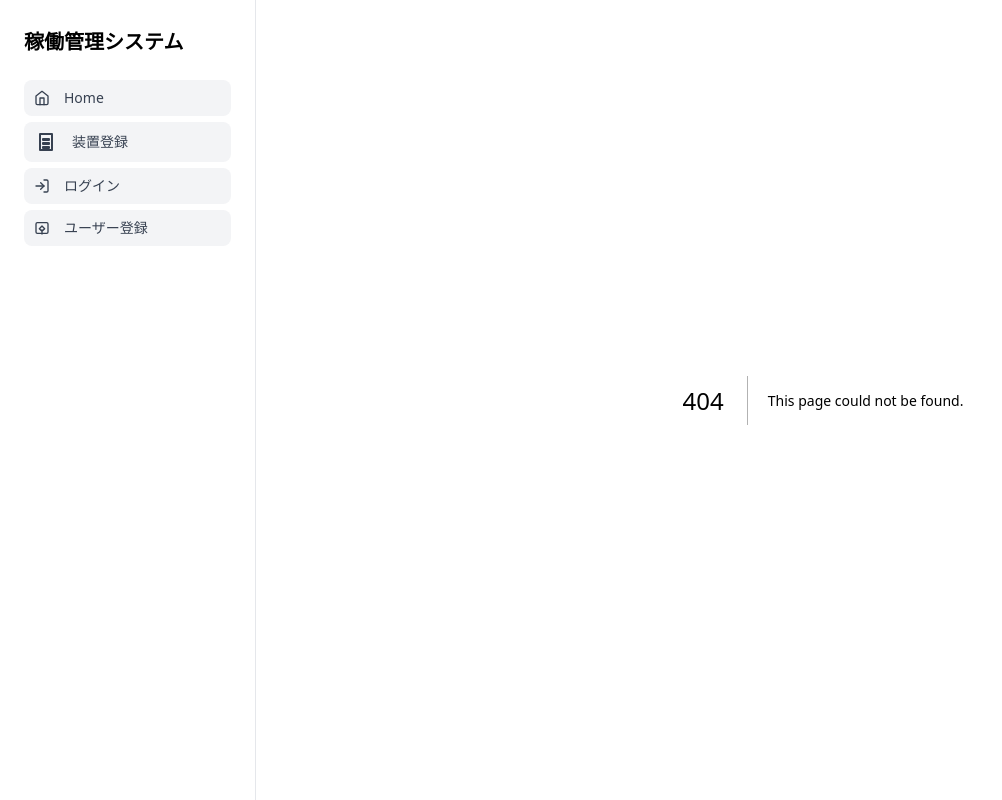
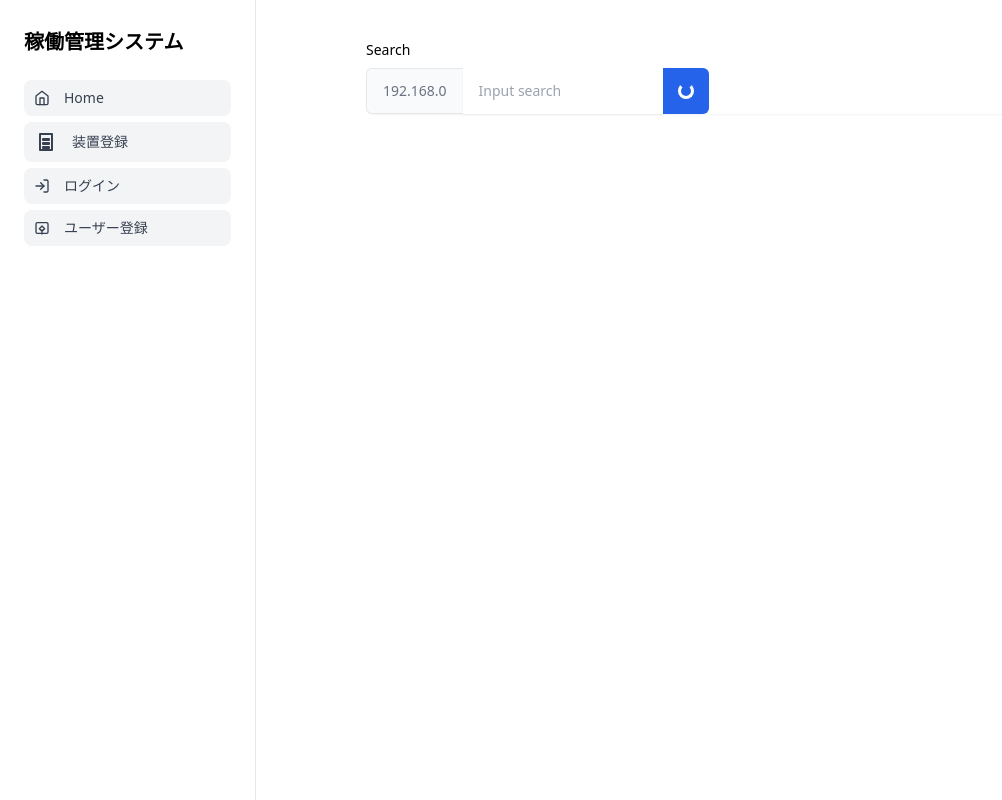
Before and after one commit to tw-mizukami/frontend, a Next.js app: page /registered in a window 1280 px wide. Before the commit this address had no page. Shown: the whole page, without its empty margins (0-1002 px from the left). Built offline with nearby package versions, Linux system fonts and the light colour scheme.

Commit message:
ディレクトリリネーム2

```diff
--- /dev/null
+++ b/src/app/registered/page.tsx
@@ -0,0 +1,72 @@
+'use client';
+
+import React, { useContext, useState } from 'react';
+import { Card } from '../components/Card';
+import { MachineInfoType } from '../MachineInfoType';
+import { MachineInfoProvider, MachineInfoContext } from '../../Providers/MachineInfoProvider'
+
+// 登録画面
+const Registered = () => { // プロパティの正しい取り出し方
+    const { machineInfo, setMachineInfo } = useContext(MachineInfoContext);
+    const [DetecctMessage, SetDetecctMessage] = useState<string | null>(null);
+    const [isLoading, setIsLoading] = useState(false);
+
+    const MachineInfo: MachineInfoType[] = [
+        {
+            ip: '192.168.0.100',
+            speed: '15000',
+            good_num: '10000000',
+            ng_num: '1500'
+        }
+    ];
+
+    const DetectClick = () => {
+        // 入力に誤りがないか確認
+        setIsLoading(true);
+        // ここで、Backendに指定したIPアドレスの装置があるか問い合わせる。
+        // あれば、装置情報を表示。なければ検出できませんでした。のメッセージを表示
+
+        setTimeout(() => {
+            SetDetecctMessage('検出完了');
+
+
+            setIsLoading(false);
+        }, 3000); // 3000ミリ秒 = 3秒
+    };
+
+    const RegisteredClick = () => {
+        //setMachineInfo(MachineInfo);
+        //SetDetecctMessage(null);
+    };
+
+    return (
+        <div className="mt-10">
+            <div className="mb-10">
+                <label htmlFor="hs-search-box-with-loading-3" className="block text-sm font-medium mb-2 dark:text-white">Search</label>
+                <div className="flex rounded-lg shadow-sm">
+                    <span className="px-4 inline-flex items-center min-w-fit rounded-s-md border border-e-0 border-gray-200 bg-gray-50 text-sm text-gray-500 dark:bg-neutral-700 dark:border-neutral-700 dark:text-neutral-400">192.168.0</span>
+                    <input type="text" id="hs-search-box-with-loading-3" name="hs-search-box-with-loading-3" className="py-3 px-4 block w-[200px] border-gray-200 shadow-sm rounded-0 text-sm focus:z-10 focus:border-blue-500 focus:ring-blue-500 disabled:opacity-50 disabled:pointer-events-none dark:bg-neutral-900 dark:border-neutral-700 dark:text-neutral-400 dark:placeholder-neutral-500 dark:focus:ring-neutral-600" placeholder="Input search" />
+                    <button type="button" onClick={DetectClick} className="w-[2.875rem] h-[2.875rem] flex-shrink-0 inline-flex justify-center items-center gap-x-2 text-sm font-semibold rounded-e-md border border-transparent bg-blue-600 text-white hover:bg-blue-700 disabled:opacity-50 disabled:pointer-events-none">
+                        {isLoading &&
+                            <span className="animate-spin inline-block size-4 border-[3px] border-current border-t-transparent text-white rounded-full">
+                            </span>
+                        }
+                        {!isLoading &&
+                            <span className="inline-block size-4 border-[3px] border-current border-t-transparent text-white rounded-full">
+                            </span>
+                        }
+                    </button>
+                </div>
+            </div>
+
+            <div className="mt-5 mb-5">
+                {DetecctMessage && <p>{DetecctMessage}</p>}
+                {DetecctMessage && <Card machineInfo={MachineInfo[0]} isEnableDeleteButton={false} isEnableDetailButton={false} deleteClick={() => { }} />}
+            </div>
+            {DetecctMessage && <button type="button" className="mt-5 py-3 px-4 inline-flex items-center gap-x-2 text-sm font-semibold rounded-lg border border-transparent bg-blue-600 text-white hover:bg-blue-700 disabled:opacity-50 disabled:pointer-events-none" onClick={RegisteredClick}>登録</button>}
+
+        </div>
+    );
+};
+
+export default Registered;
```
Also changed, not shown: src/app/machineInfo-details/page.tsx (renamed from src/app/MachineInfoDetails/page.tsx), src/app/user-registration/page.tsx (renamed from src/app/UserRegistration/page.tsx), 1 other file (tests, documents, lock files or other folders).
